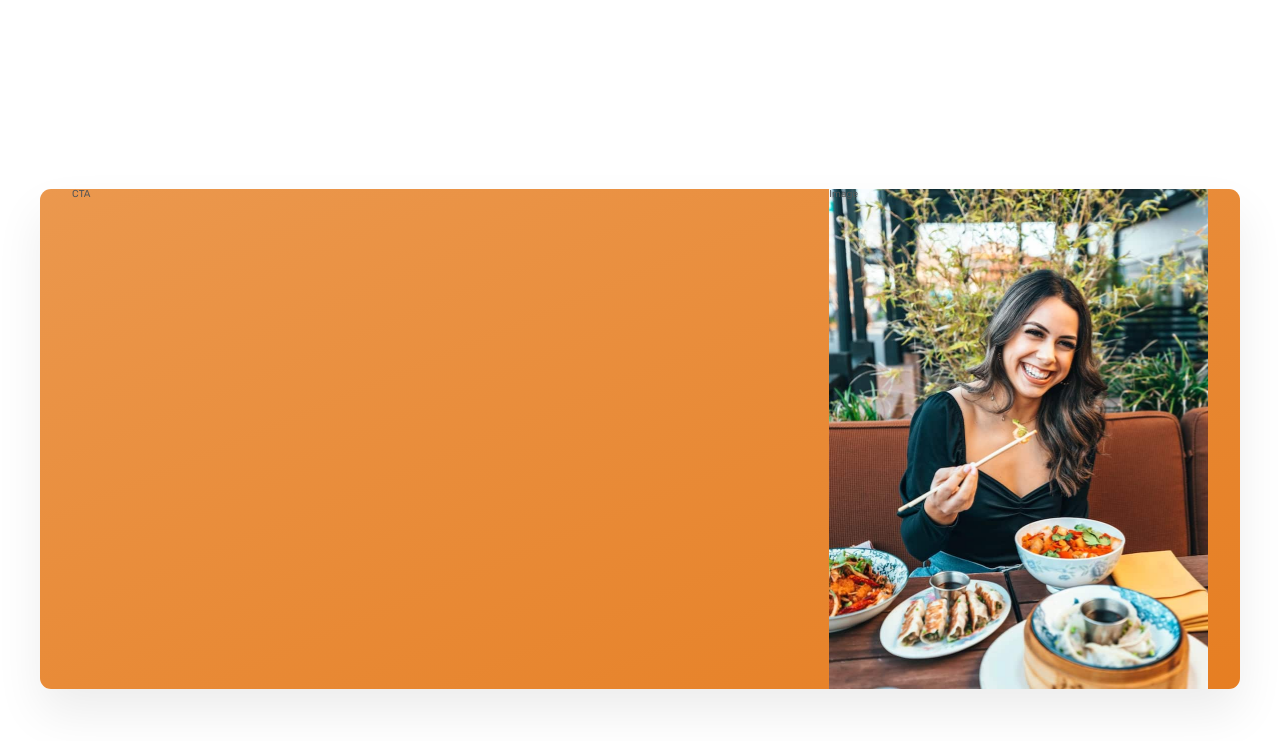
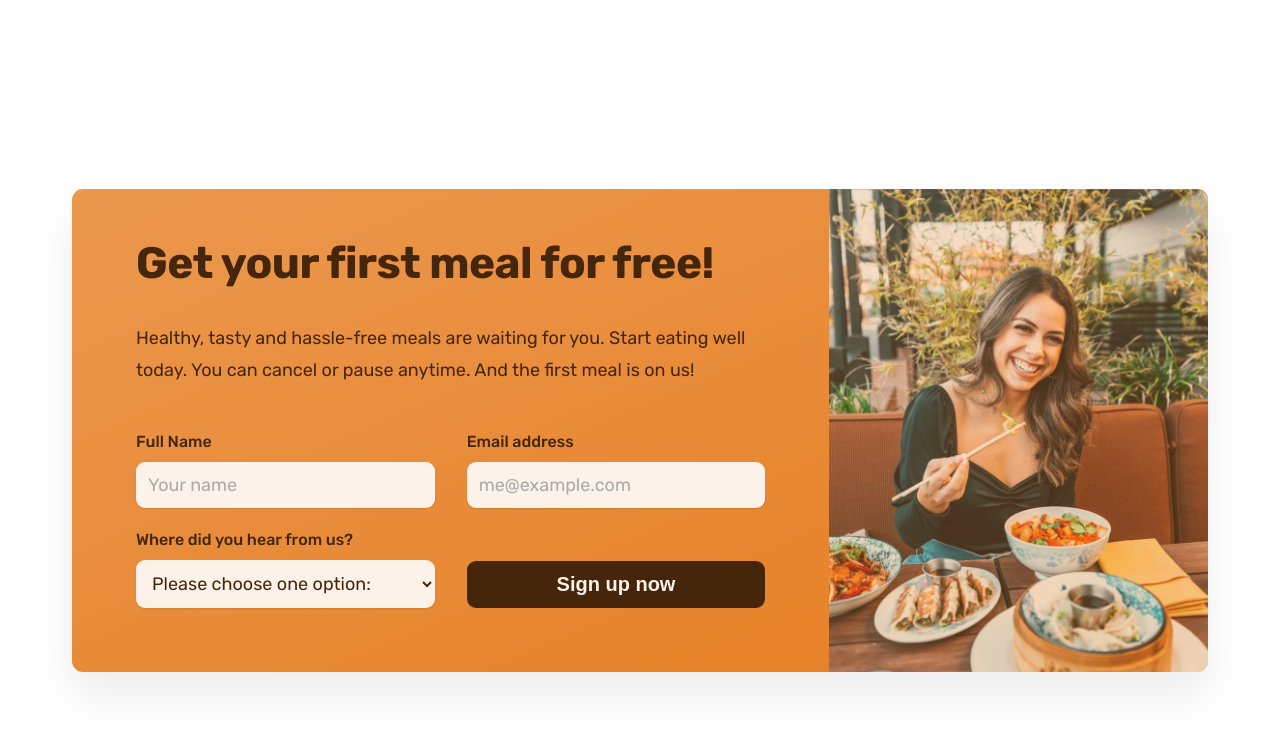
Before and after one commit to Raki7024/Omnifood, a plain HTML site: page index.html in a window 1280 px wide. Shown: the part 5839-6580 px from the top of the page. Drawn offline with nearby package versions, Linux system fonts and the light colour scheme.

Commit message:
cta section added

```diff
--- a/css/general.css
+++ b/css/general.css
@@ -127,7 +127,7 @@ body {
   margin-bottom: 1.6rem;
   letter-spacing: 0.75px;
 }
-
+.btn,
 .btn:link,
 .btn:visited {
   display: inline-block;
@@ -136,6 +136,8 @@ body {
   font-weight: 600;
   padding: 1.6rem 3.2rem;
   border-radius: 9px;
+  border: none;
+  cursor: pointer;
   transition: all 0.3s;
 }
 
@@ -159,6 +161,16 @@ body {
 .btn--outline:active {
   background-color: #fdf2e9;
   box-shadow: inset 0 0 0 3px #fff;
+}
+.btn--form {
+  background-color: #45260a;
+  color: #fdf2e9;
+  align-self: end;
+  padding: 1.2rem;
+}
+.btn--form:hover {
+  background-color: #fff;
+  color: #555;
 }
 
 .link:link,
@@ -194,6 +206,13 @@ body {
   align-items: center;
   gap: 1.6rem;
 }
+
+*:focus {
+  outline: none;
+  /*outline: 4px dotted #e67e22;
+  outline-offset: 8px; */
+  box-shadow: 0 0 0 0.8rem rgb(230, 126, 34, 0.5);
+}
 /*Settings classes*/
 .margin-right-sm {
   margin-right: 1.6rem !important;
--- a/css/style.css
+++ b/css/style.css
@@ -433,13 +433,65 @@
   box-shadow: 0 2.4rem 4.8rem rgba(0, 0, 0, 0.075);
   border-radius: 11px;
   background-image: linear-gradient(to right bottom, #eb984e, #e67e22);
-  height: 50rem;
+  overflow: hidden;
 }
 
 .cta-text-box {
+  padding: 4.8rem 6.4rem 6.4rem 6.4rem;
+  color: #45260a;
+}
+.cta .heading-secondary {
+  color: #45260a;
+  margin-bottom: 3.2rem;
+}
+.cta-text {
+  font-size: 1.8rem;
+  line-height: 1.8;
+  margin-bottom: 4.8rem;
 }
 
 .cta-img-box {
-  background-image: url("../img/eating.jpg");
+  background-image: linear-gradient(
+      to right bottom,
+      rgba(235, 151, 78, 0.3),
+      rgb(230, 125, 34, 0.3)
+    ),
+    url("../img/eating.jpg");
   background-size: cover;
+  background-position: center;
 }
+
+.cta-form {
+  display: grid;
+  grid-template-columns: 1fr 1fr;
+  column-gap: 3.2rem;
+  row-gap: 2.4rem;
+}
+
+.cta-form label {
+  display: block;
+  font-size: 1.6rem;
+  font-weight: 500;
+  margin-bottom: 1.2rem;
+}
+.cta-form input,
+.cta-form select {
+  width: 100%;
+  padding: 1.2rem;
+  font-size: 1.8rem;
+  font-family: inherit;
+  color: inherit;
+  border: none;
+  background-color: #fdf2e9;
+  border-radius: 9px;
+  box-shadow: 0 1px 2px rgba(0, 0, 0, 0.1);
+}
+
+.cta-form input::placeholder {
+  color: #aaa;
+}
+
+.cta *:focus {
+  outline: none;
+  box-shadow: 0 0 0 0.8rem rgba(253, 242, 233, 0.5);
+}
--- a/index.html
+++ b/index.html
@@ -509,9 +509,56 @@
       </section>
 
       <section class="section-cta">
-        <div class="container cta">
-          <div class="cta-text-box">CTA</div>
-          <div class="cta-img-box">Image</div>
+        <div class="container">
+          <div class="cta">
+            <div class="cta-text-box">
+              <h2 class="heading-secondary">Get your first meal for free!</h2>
+              <p class="cta-text">
+                Healthy, tasty and hassle-free meals are waiting for you. Start
+                eating well today. You can cancel or pause anytime. And the
+                first meal is on us!
+              </p>
+
+              <form class="cta-form" action="#">
+                <div>
+                  <label for="full-name">Full Name</label>
+                  <input
+                    id="full-name"
+                    type="text"
+                    placeholder="Your name"
+                    required
+                  />
+                </div>
+                <div>
+                  <label for="email">Email address</label>
+                  <input
+                    id="email"
+                    type="email"
+                    placeholder="me@example.com"
+                    required
+                  />
+                </div>
+                <div>
+                  <label for="select-where">Where did you hear from us?</label>
+                  <select id="select-where" required>
+                    <option value="">Please choose one option:</option>
+                    <option value="friends">friends and family</option>
+                    <option value="youtube">YouTube videos</option>
+                    <option value="podcast">Podcast</option>
+                    <option value="ad">Facebook ad</option>
+                    <option value="youtube">Others</option>
+                  </select>
+                </div>
+
+                <button class="btn btn--form">Sign up now</button>
+              </form>
+            </div>
+            <div
+              class="cta-img-box"
+              role="img"
+              aria-label="Woman enjoying food"
+            ></div>
+          </div>
         </div>
       </section>
     </main>
```
